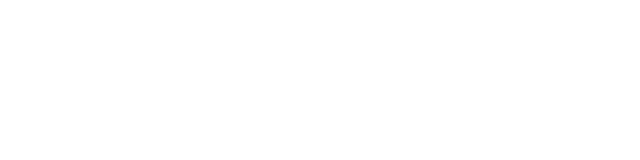
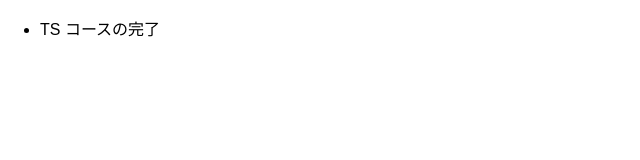
Before and after one commit to y4shiro/udemy-understanding-typescript-jp, a React (Create React App) app: page / in a window 1280 px wide. Shown: the top 160 px of the page, without its empty margins (0-640 px from the left). Built offline with nearby package versions, Linux system fonts and the light colour scheme.

Commit message:
179. Props の利用 & Props の型

```diff
--- a/src/App.tsx
+++ b/src/App.tsx
@@ -1,8 +1,13 @@
 import React from 'react';
 
+import TodoList from './components/TodoList';
+
 const App: React.FC = () => {
+  const todos = [{ id: 't1', text: 'TS コースの完了' }];
   return (
-    <div className="App"></div>
+    <div className="App">
+      <TodoList items={todos} />
+    </div>
   );
 }
 
--- /dev/null
+++ b/src/components/TodoList.tsx
@@ -0,0 +1,13 @@
+import React from 'react';
+
+interface TodoListProps {
+  items: { id: string, text: string }[];
+}
+
+const TodoList: React.FC<TodoListProps> = props => {
+  return <ul>
+    {props.items.map(todo => <li key={todo.id}>{todo.text}</li>)}
+  </ul>;
+}
+
+export default TodoList;
```
